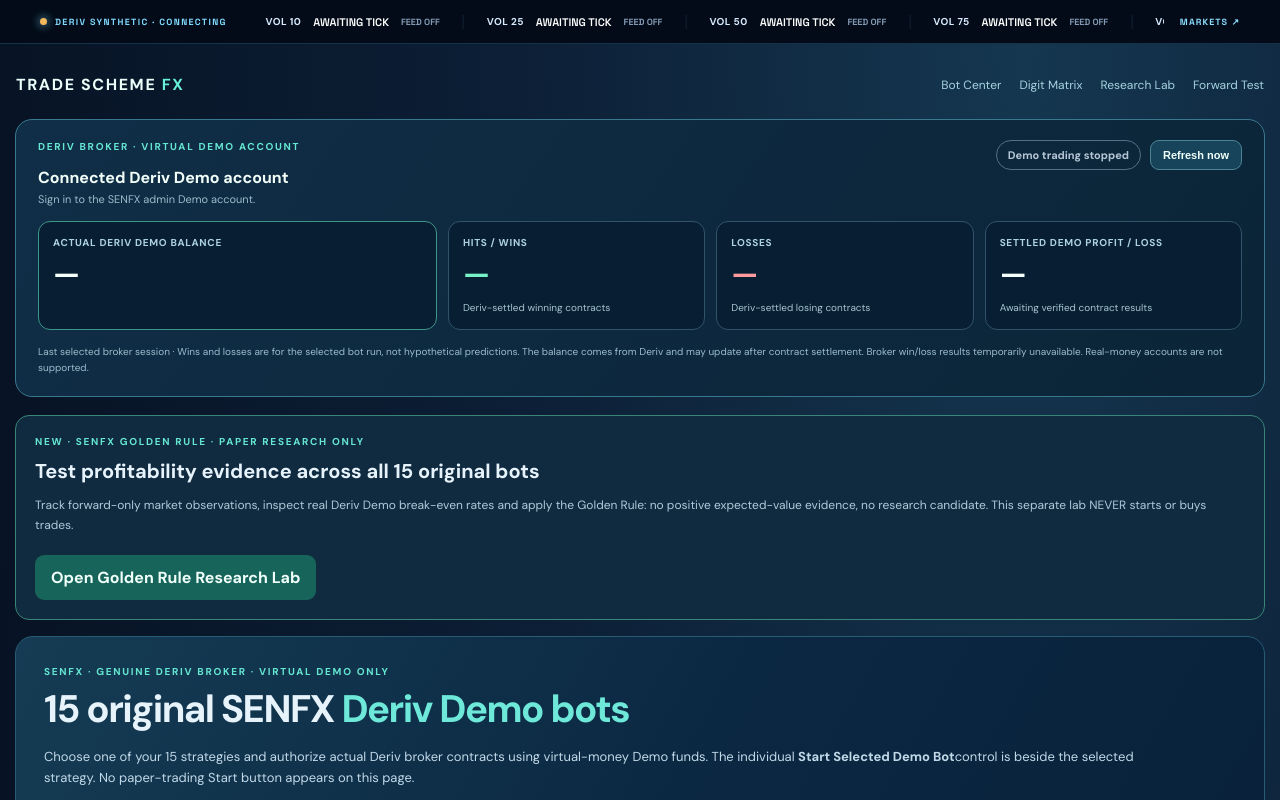
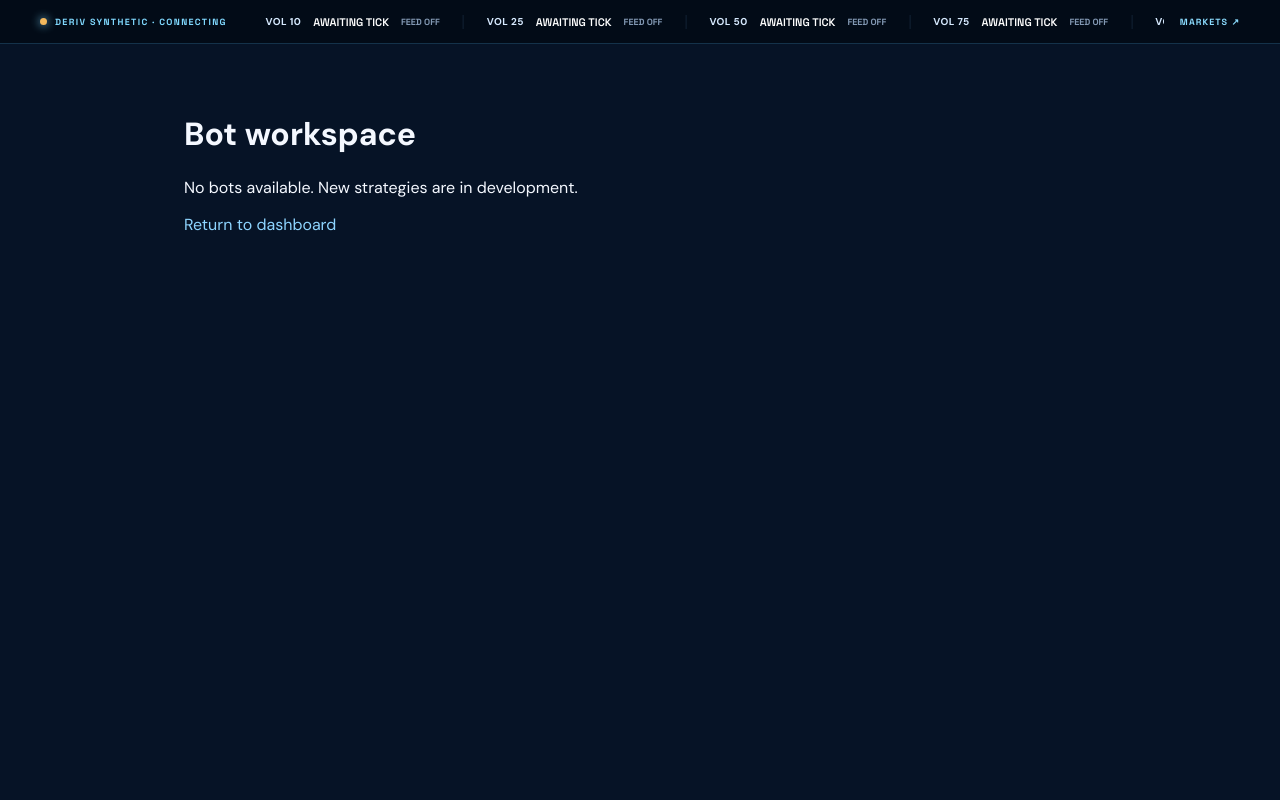
Before and after one commit to joshmo1838/trade-scheme-fx-clean, a Next.js app: page /bot-library in a window 1280 px wide. Shown: the top 800 px of the page. Built offline with nearby package versions, Linux system fonts and the light colour scheme; no server answers.

Commit message:
Reset public bot library to empty workspace

```diff
--- a/app/bot-library/page.tsx
+++ b/app/bot-library/page.tsx
@@ -1,7 +1,4 @@
-import type {Metadata} from "next";
-import FifteenPaperBotLibrary from "./FifteenPaperBotLibrary";
-export const metadata:Metadata={
- title:"Bulk Bots | 15 SENFX Strategies & Deriv Demo Readiness | Trade Scheme FX",
- description:"Explore 15 SENFX research bots and verify their genuine Deriv Demo contract availability. Paper studies and read-only broker checks place no orders.",
-};
-export default function Page(){return <FifteenPaperBotLibrary/>;}
+import type { Metadata } from "next";
+import Link from "next/link";
+export const metadata: Metadata = { title: "Bot Workspace | Trade Scheme FX" };
+export default function Page() { return <main style={{maxWidth:960,margin:"auto",padding:"48px 24px"}}><h1>Bot workspace</h1><p>No bots available. New strategies are in development.</p><Link href="/dashboard">Return to dashboard</Link></main>; }
```
